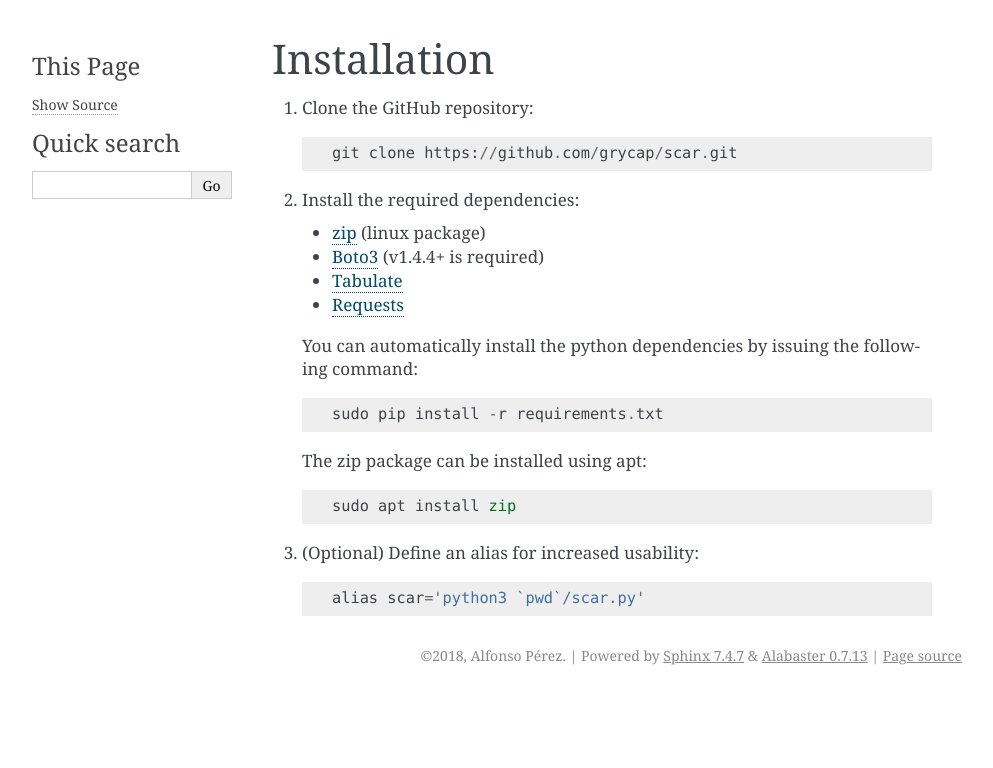
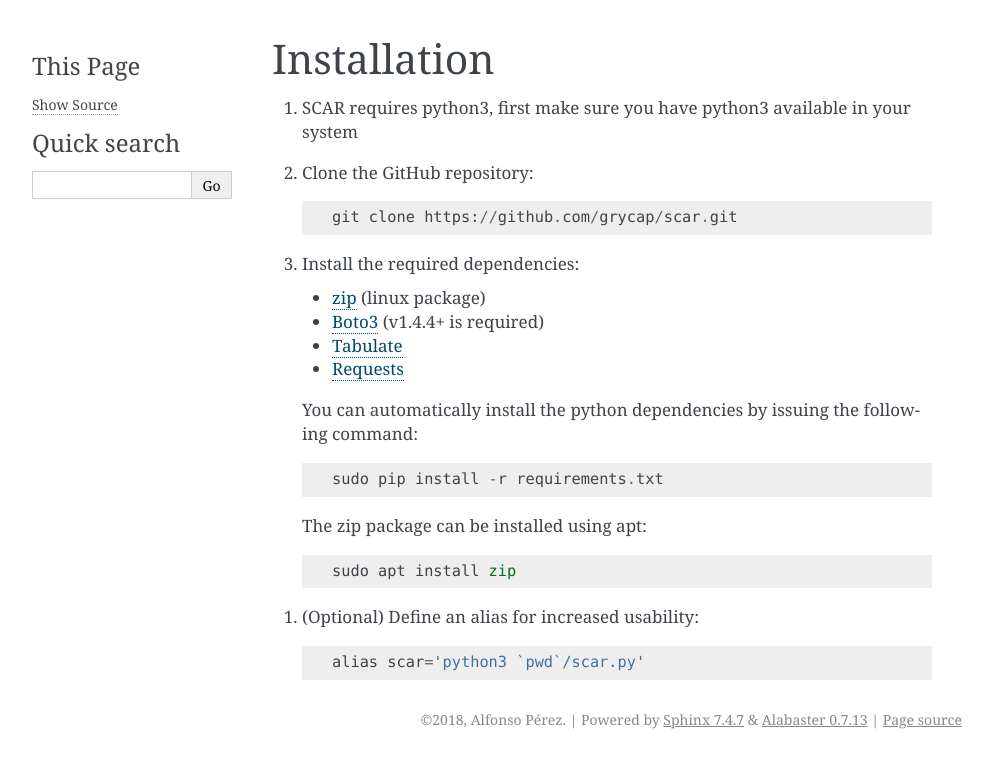
Before and after one commit to grycap/scar, a Sphinx documentation site: the page built from docs/source/installation.rst, in a window 1280 px wide. Shown: the top 768 px of the page, without its empty margins (148-1141 px from the left). Built offline with Sphinx 7.4.7, drawn with Linux system fonts in a browser that asks for light colours.

Commit message:
Add python3 requirement to Installation document

```diff
--- a/docs/source/installation.rst
+++ b/docs/source/installation.rst
@@ -1,12 +1,13 @@
 Installation
 ============
 
-1) Clone the GitHub repository::
+#) SCAR requires python3, first make sure you have python3 available in your system
+
+#) Clone the GitHub repository::
 
     git clone https://github.com/grycap/scar.git
 
-
-2) Install the required dependencies:
+#) Install the required dependencies:
 
   * `zip <https://linux.die.net/man/1/zip>`_ (linux package)
   * `Boto3 <https://pypi.org/project/boto3/>`_ (v1.4.4+ is required)
```
Also changed, not shown: other parts of docs/source/installation.rst (+1 -1 lines).
